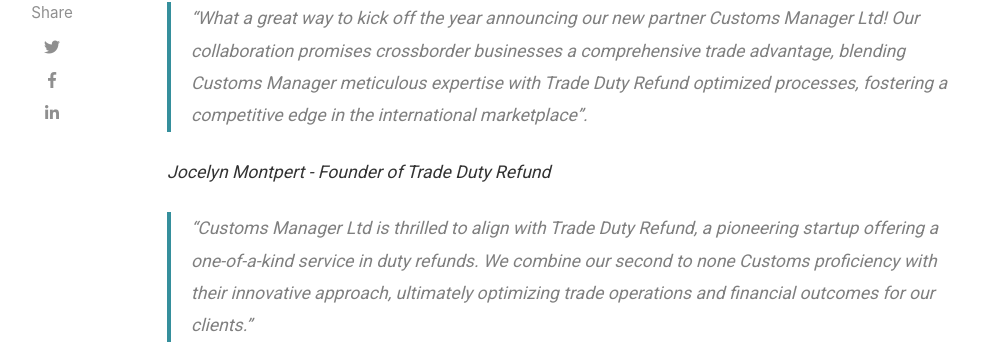
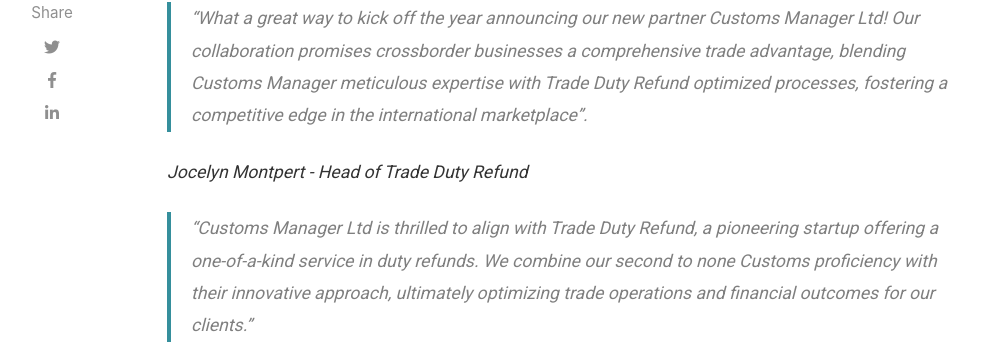
Before and after one commit to madeInLagny/TDR-EN-BLOG, a Jekyll site: the page built from _posts/2024-01-05-trade-duty-refund-partners-with-customs-manager-ltd-to-expand-its-global-customs-compliance-expertise.md, in a window 1280 px wide and 900 px high, scrolled down 2019 px. Shown: the part 98-452 px from the top of the window, without its empty margins (118-1113 px from the left). Built offline with Jekyll 4.4.1, drawn with Linux system fonts in a browser that asks for light colours; nearby versions of some CDN libraries; some web fonts are replaced; comment, search, counter and statistics services are not loaded.

Commit message:
updaet to post content

```diff
--- a/_posts/2024-01-05-trade-duty-refund-partners-with-customs-manager-ltd-to-expand-its-global-customs-compliance-expertise.md
+++ b/_posts/2024-01-05-trade-duty-refund-partners-with-customs-manager-ltd-to-expand-its-global-customs-compliance-expertise.md
@@ -24,7 +24,7 @@
 
 >“What a great way to kick off the year announcing our new partner Customs Manager Ltd! Our collaboration promises crossborder businesses a comprehensive trade advantage, blending  Customs Manager meticulous expertise with Trade Duty Refund optimized processes, fostering a competitive edge in the international marketplace".
 
-<em>Jocelyn Montpert - Founder of Trade Duty Refund</em>
+<em>Jocelyn Montpert - Head of Trade Duty Refund</em>
 
 >"Customs Manager Ltd is thrilled to align with Trade Duty Refund, a pioneering startup offering a one-of-a-kind service in duty refunds. We combine our second to none Customs proficiency with their innovative approach, ultimately optimizing trade operations and financial outcomes for our clients."
 
```
